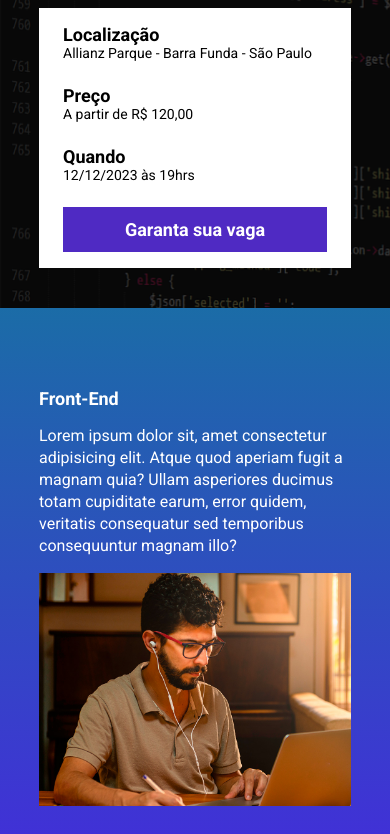
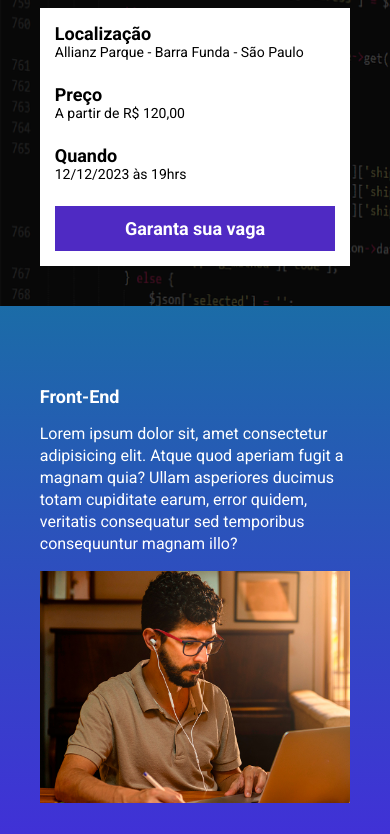
Before and after one commit to GustavoMarquesDev/EBAC_Talks, a website built with Parcel: page src/index.html in a window 390 px wide. Shown: the part 192-1026 px from the top of the page. Built offline with nearby package versions, Linux system fonts and the light colour scheme.

Commit message:
Arrumando responsividade

```diff
--- a/src/styles/_hero.scss
+++ b/src/styles/_hero.scss
@@ -1,8 +1,7 @@
 @use "./variables";
 
 .hero {
-  padding-top: 64px;
-  padding-bottom: 100px;
+  padding: 64px 10px 100px;
   background-image: url(../images/fundo.png);
   background-repeat: no-repeat;
   background-size: cover;
--- a/src/styles/components/_buttons.scss
+++ b/src/styles/components/_buttons.scss
@@ -22,4 +22,10 @@
     display: block;
     width: 100%;
   }
+
+  @media (max-width: 400px) {
+    .infos-bar {
+      padding: 0;
+    }
+  }
 }
--- a/src/styles/components/_infos_bar.scss
+++ b/src/styles/components/_infos_bar.scss
@@ -5,6 +5,12 @@
   background-color: variables.$textColor;
   display: flex;
   justify-content: space-between;
+
+  @media (max-width: 400px) {
+    & {
+      padding: 15px;
+    }
+  }
 
   &__infos {
     display: flex;
--- a/src/styles/main.scss
+++ b/src/styles/main.scss
@@ -17,6 +17,7 @@
   max-width: 960px;
   width: 100%;
   margin: 0 auto;
+  padding: 0px 30px;
 
   @media (max-width: 1024px) {
     max-width: 90%;
@@ -25,4 +26,8 @@
   @media (max-width: 640px) {
     max-width: 80%;
   }
+
+  @media (max-width: 400px) {
+    max-width: 95%;
+  }
 }
```
